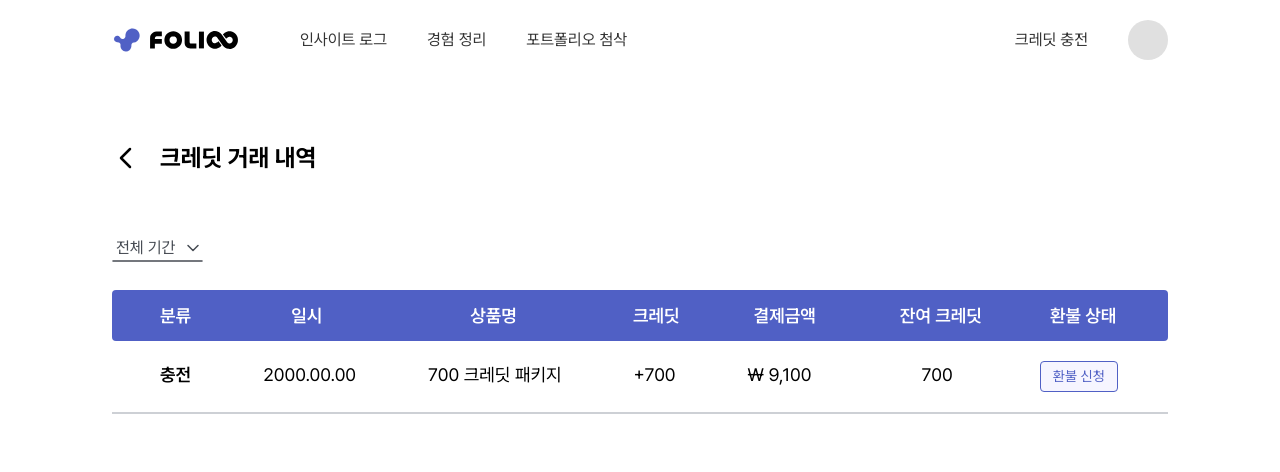
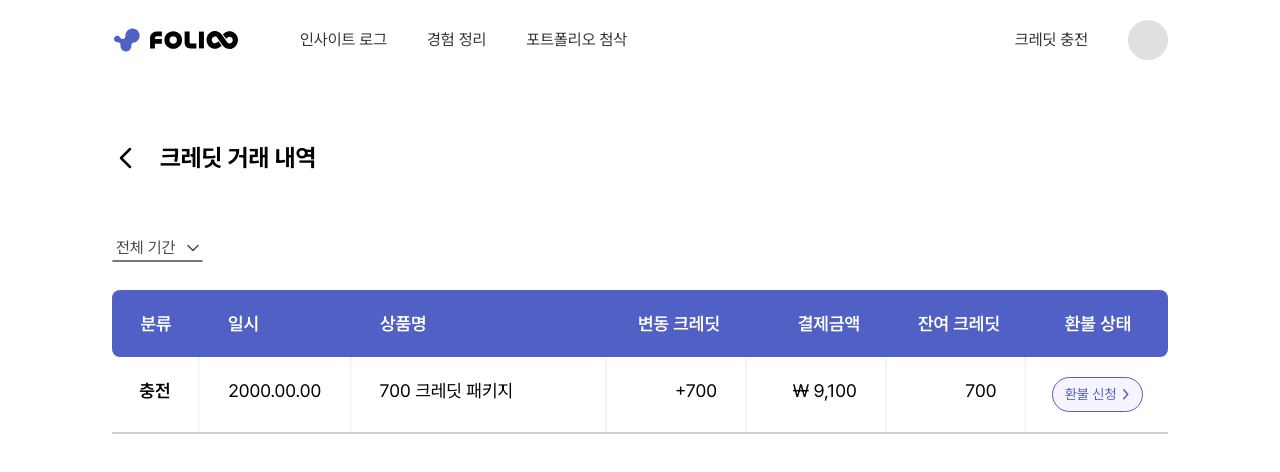
Before and after one commit to Teamie71/folioo-front, a Next.js app: page /invoice in a window 1280 px wide. Shown: the top 472 px of the page. Built offline with nearby package versions, Linux system fonts and the light colour scheme.

Commit message:
✨ Feat: 거래 내역 페이지 구현

```diff
--- a/src/app/invoice/page.tsx
+++ b/src/app/invoice/page.tsx
@@ -1,6 +1,7 @@
 import Link from 'next/link';
 import { BackButton } from '@/components/BackButton';
 import { PeriodDropdown } from '@/features/invoice/components/PeriodDropdown';
+import { InvoiceTable } from '@/features/invoice/components/InvoiceTable';
 
 export default function InvoicePage() {
   return (
@@ -20,41 +21,7 @@ export default function InvoicePage() {
         </div>
 
         {/* 표 */}
-        <div className='flex flex-col'>
-          {/* 분류 */}
-          <div className='flex w-full rounded-[0.25rem] bg-[#5060C5] py-[0.75rem] text-[1.125rem] font-semibold text-[#FFFFFF]'>
-            <div className='px-[3rem]'>분류</div>
-            <div className='px-[3.25rem]'>일시</div>
-            <div className='px-[6rem]'>상품명</div>
-            <div className='px-[1.25rem]'>크레딧</div>
-            <div className='px-[3.375rem]'>결제금액</div>
-            <div className='px-[1.875rem]'>잔여 크레딧</div>
-            <div className='px-[2.375rem]'>환불 상태</div>
-          </div>
-
-          {/* 내역 */}
-          {/* TODO: 표 간격 다시 설정 필요 */}
-          <div className='flex flex-col text-[1.125rem]'>
-            <div className='flex flex-col'>
-              <div className='flex py-[1.25rem]'>
-                <div className='px-[3rem] font-semibold'>충전</div>
-                <div className='px-[1.5rem]'>2000.00.00</div>
-                <div className='px-[3rem]'>700 크레딧 패키지</div>
-                <div className='px-[1.5rem]'>+700</div>
-                <div className='px-[3rem]'>₩ 9,100</div>
-                <div className='px-[3.875rem]'>700</div>
-                <div className='px-[1.575rem]'>
-                  <Link href='/invoice/refund'>
-                    <button className='cursor-pointer rounded-[0.25rem] border-[0.09375rem] border-[#5060C5] bg-[#F6F5FF] px-[0.75rem] py-[0.25rem] text-[0.875rem] text-[#5060C5]'>
-                      환불 신청
-                    </button>
-                  </Link>
-                </div>
-              </div>
-              <div className='w-full border border-[#CDD0D5]' />
-            </div>
-          </div>
-        </div>
+        <InvoiceTable />
       </div>
     </div>
   );
```
